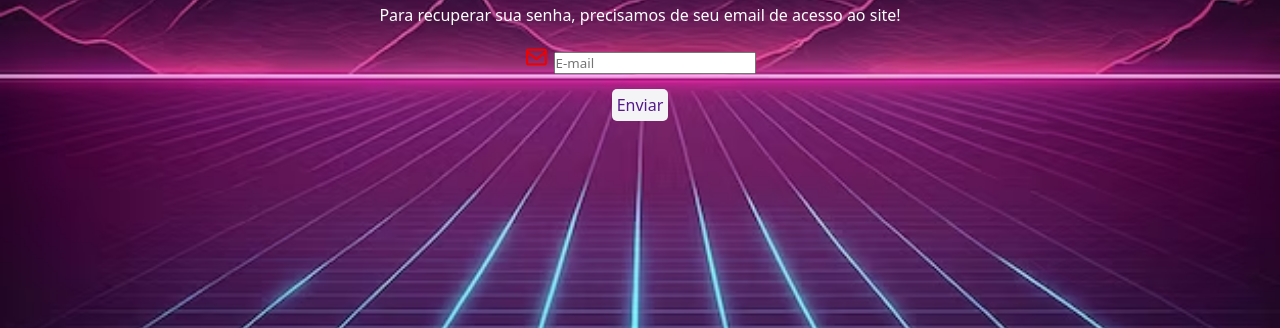
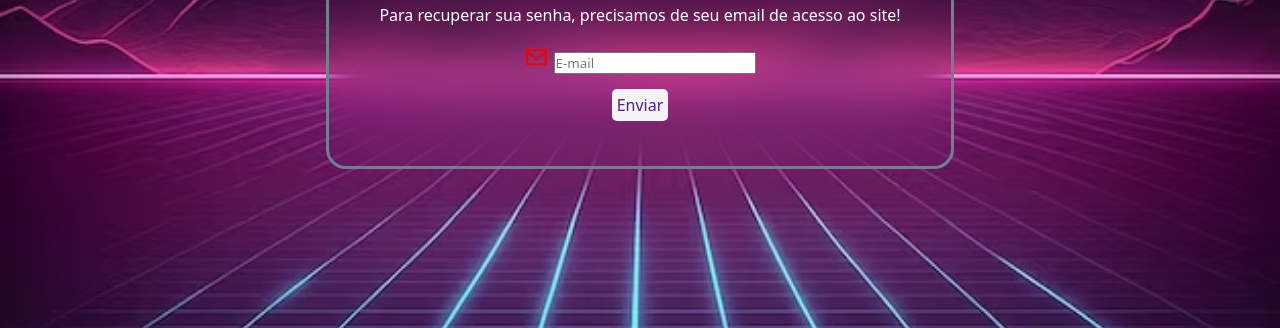
Before and after one commit to mateuspadilha166/trabalhoCarenFront, a plain HTML site: page esqueci.html in a window 1280 px wide. Shown: the part 472-800 px from the top of the page. Drawn offline with nearby package versions, Linux system fonts and the light colour scheme.

Commit message:
pequenasAtualizações

```diff
--- a/estilo.css
+++ b/estilo.css
@@ -70,7 +70,7 @@ form > input[type=submit]{/*nao precisa percorrer todo o caminho até chegar ao
 }
 form > input[type=submit]:hover{
     background-color: rgb(185, 137, 230);
-    cursor: pointer;/*vira uma mãozinha*/
+    cursor: pointer;/*vira uma mãozinha o cursor*/
 }
 
 form > a.botao{
--- a/recuperarSenha.css
+++ b/recuperarSenha.css
@@ -27,6 +27,9 @@ body{
     border-radius: 20px;
     background: transparent;
     color: white;
+    border: solid slategrey;
+    backdrop-filter: blur(20px);
+    box-shadow: 0 0 25px, rgba(0, 0, 0, .2);
 }
 .texto{
     text-align: center;
```
